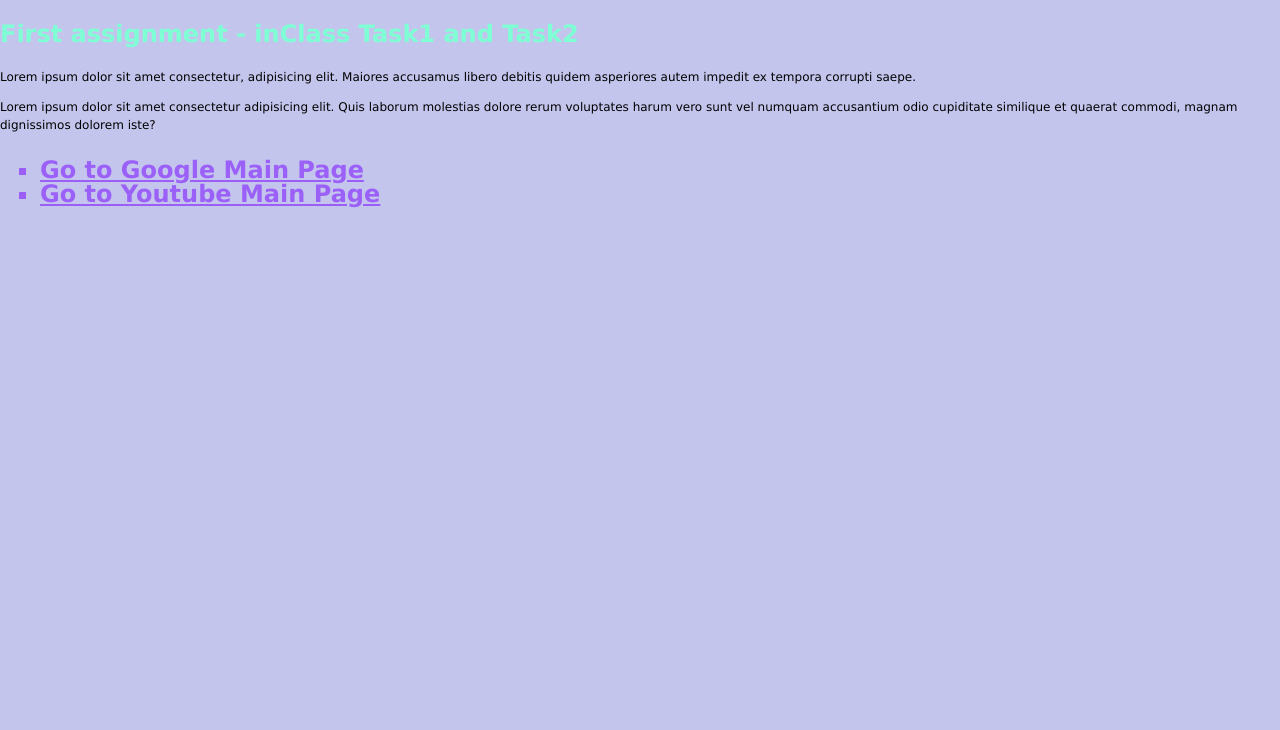
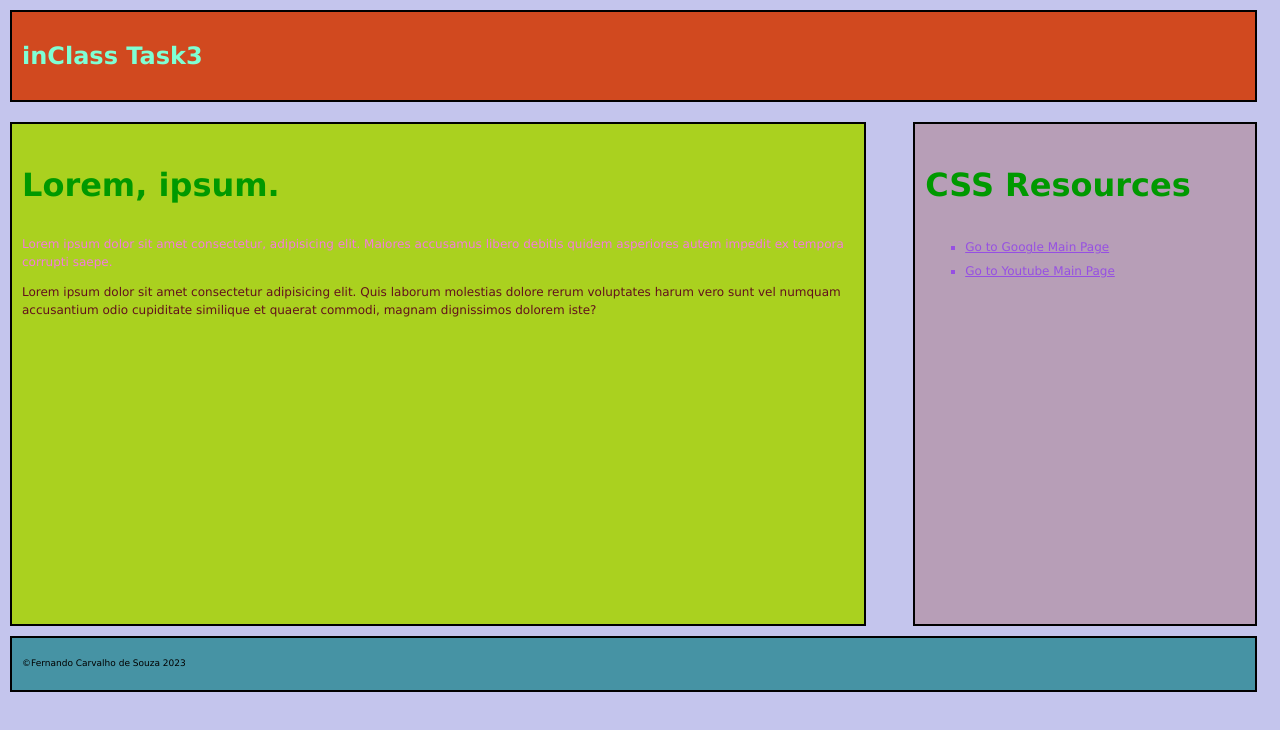
Before and after one commit to FC-Souza/inClassTask1FernandoCarvalhodeSouza, a plain HTML site: page index.html in a window 1280 px wide. Drawn offline with Linux system fonts and the light colour scheme.

Commit message:
inClass Task3

```diff
--- a/css/styles.css
+++ b/css/styles.css
@@ -6,12 +6,48 @@
 
 body{
     height: 100vh;
-    width: 100vw;
+    width: 99vw;
     background-color: hsla(239, 54%, 50%, 0.3);
     font: normal normal normal 12px/1.5 Verdana, Arial, Helvetica;
 }
 
 h2{
     color: #009900;
-    font-size: 1.5rem;
+    font-size: 2rem;
 }
+main{
+    float: left;
+    width: 65vw;
+    height: 60vh;
+    background-color: hsl(73, 74%, 47%);
+}
+aside{
+    float: right;
+    width: 25vw;
+    height: 60vh;
+    background-color: hsl(300, 15%, 67%);
+}
+footer{
+    clear: both;
+    background-color: hsl(191, 40%, 46%);
+}
+.structural{
+    padding: 10px;
+    margin: 10px;
+    border: 2px solid black;
+}
+#para1{
+    color: rgb(245, 123, 223);
+}
+#para2{
+    color: rgb(99, 17, 28);
+}
+header{
+    background-color: hsl(14, 74%, 47%);
+}
+a:hover{
+    color: #09c;
+}
+footer p{
+    font-size: .75em;
+}
--- a/index.html
+++ b/index.html
@@ -11,7 +11,7 @@
     <meta name="viewport" content="width=device-width, initial-scale=1.0">
     <link rel="stylesheet" href="css/normalize.css" type="text/css">
     <link rel="stylesheet" href="css/styles.css" type="text/css">
-    <title>inClass Task 1 and 2 - Fernando</title>
+    <title>inClass Task 3 - Fernando</title>
     <style>
         ul{
             list-style-type: square;
@@ -23,22 +23,30 @@
     </style>
 </head>
 <body>
-    <header>
+    <header class="structural">
         <h1 style="color: aquamarine;" style="font-size: 12px;">
-            First assignment - inClass Task1 and Task2
+            inClass Task3
         </h1>
     </header>
-    <p>
-        Lorem ipsum dolor sit amet consectetur, adipisicing elit. Maiores accusamus libero debitis quidem asperiores autem impedit ex tempora corrupti saepe.
-    </p>
-    <p>
-        Lorem ipsum dolor sit amet consectetur adipisicing elit. Quis laborum molestias dolore rerum voluptates harum vero sunt vel numquam accusantium odio cupiditate similique et quaerat commodi, magnam dignissimos dolorem iste?
-    </p>
-    <h2>
+    <main class="structural">
+        <h2>Lorem, ipsum.</h2>
+        <p id="para1">
+            Lorem ipsum dolor sit amet consectetur, adipisicing elit. Maiores accusamus libero debitis quidem asperiores autem impedit ex tempora corrupti saepe.
+        </p>
+        <p id="para2">
+            Lorem ipsum dolor sit amet consectetur adipisicing elit. Quis laborum molestias dolore rerum voluptates harum vero sunt vel numquam accusantium odio cupiditate similique et quaerat commodi, magnam dignissimos dolorem iste?
+        </p>
+    </main>
+    <aside class="structural">
+        <h2>CSS Resources</h2>
         <ul>
             <li><a href="https://www.google.com/" target="_blank">Go to Google Main Page</a></li>
             <li><a href="https://www.youtube.com/" target="_blank">Go to Youtube Main Page</a></li>
         </ul>
-    </h2>
+    </aside>
+    <footer class="structural">
+        <p>&copy;Fernando Carvalho de Souza 2023</p>
+    </footer>
+
 </body>
 </html>
```
